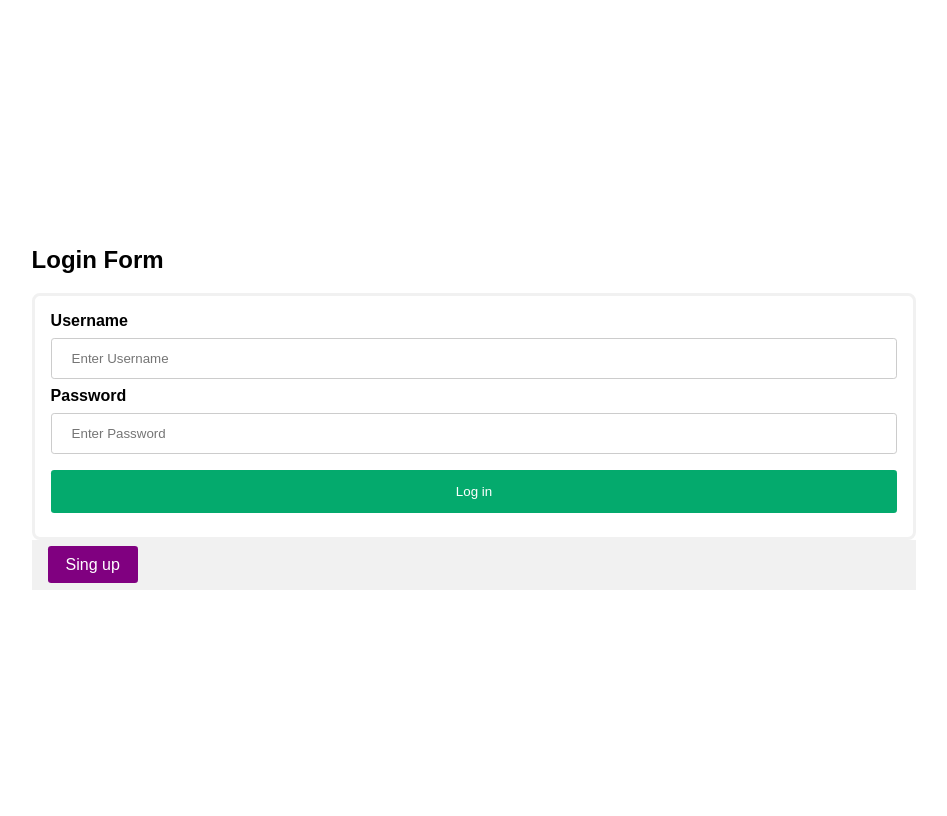
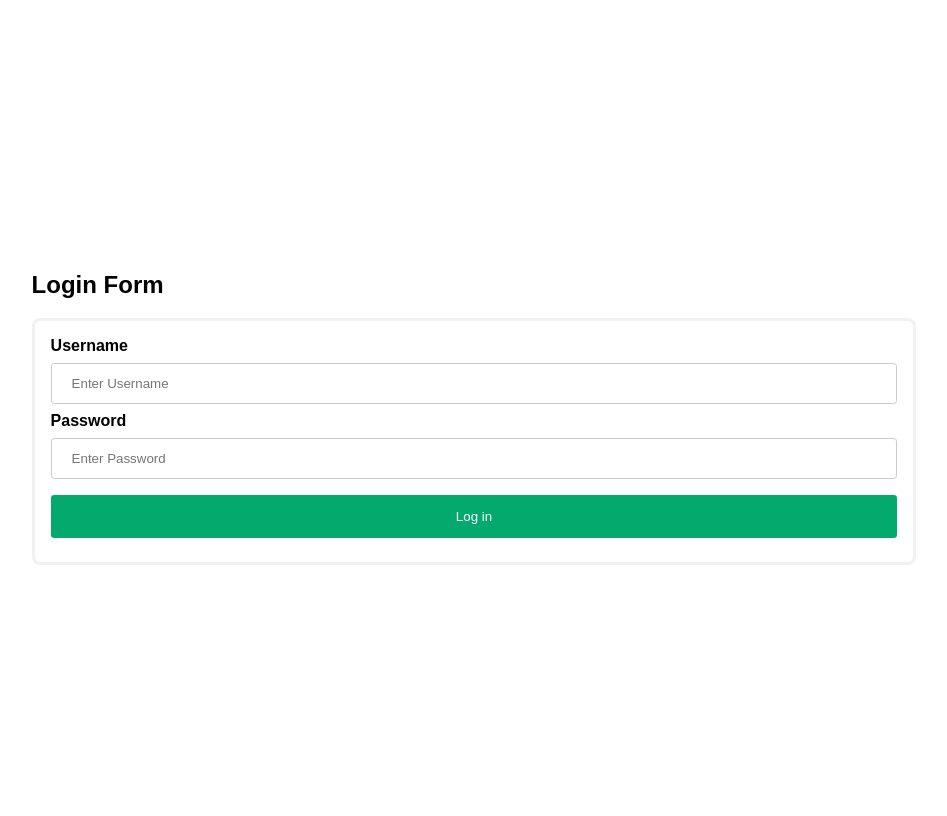
Before and after one commit to anikmondol/Web-Development, a PHP site: page / in a window 1280 px wide. Shown: the whole page, without its empty margins (166-1113 px from the left). Run offline with PHP 8.4, Linux system fonts and the light colour scheme.

Commit message:
web development croush php tutorial php crud app fix some of error

```diff
--- a/php/php-projects/php-crud-app/add-users.php
+++ b/php/php-projects/php-crud-app/add-users.php
@@ -1,7 +1,7 @@
 <?php
 
 include("config/database.php");
-
+include("middleware.php");
 
 // form submit working
 
@@ -60,6 +60,7 @@ if (isset($_REQUEST["submit"])) {
         </form>
         <div class="container" style="background-color:#f1f1f1">
             <a href="users.php" class="footerbtn">All Users</a>
+            <a href="logout.php" class="footerbtn">Logout</a>
         </div>
     </section>
 
--- a/php/php-projects/php-crud-app/index.php
+++ b/php/php-projects/php-crud-app/index.php
@@ -56,10 +56,6 @@ if (isset($_REQUEST["submit"])) {
                 <button type="submit" name="submit">Log in</button>
             </div>
         </form>
-
-        <div class="container" style="background-color:#f1f1f1">
-            <a href="add-users.php" class="footerbtn">Sing up</a>
-        </div>
     </section>
 
 </body>
```
